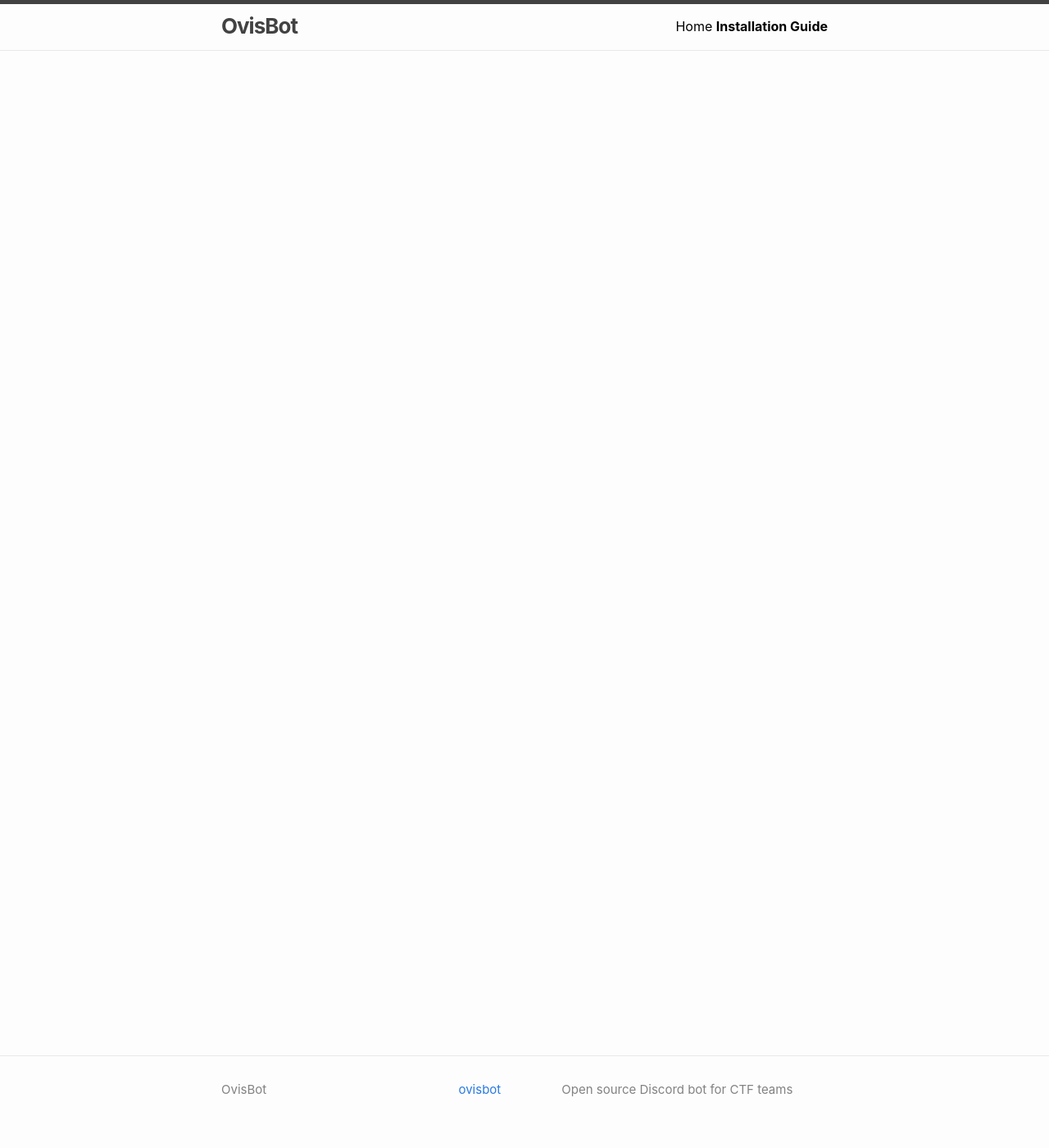
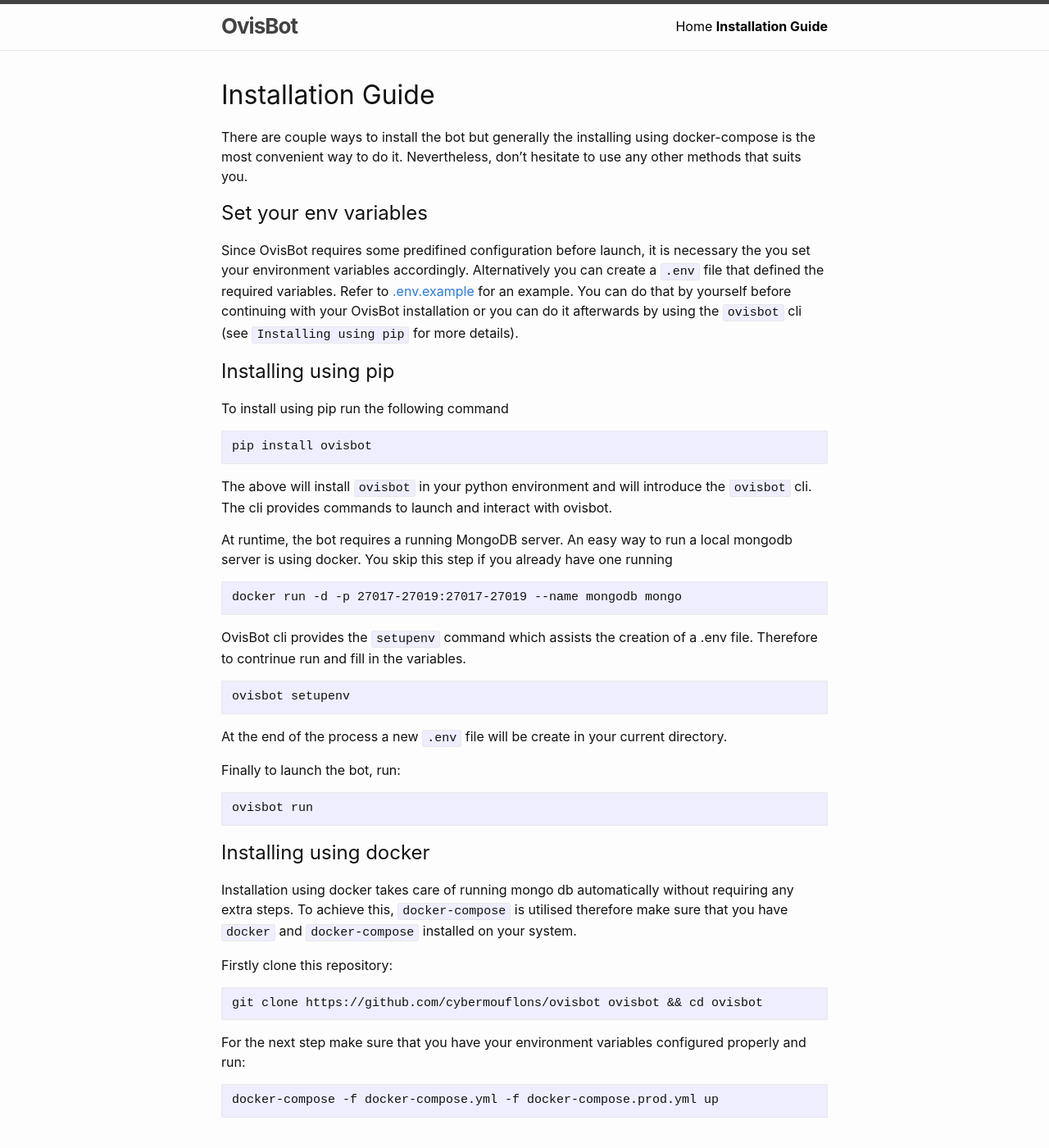
Before and after one commit to eioake01/git-workshop, a Jekyll site: the page built from docs/installation.markdown, in a window 1280 px wide and 1400 px high. Shown: the whole window at 82% size. Built offline with Jekyll 4.4.1, drawn with Linux system fonts in a browser that asks for light colours.

Commit message:
installation

````diff
--- a/docs/_config.yml
+++ b/docs/_config.yml
@@ -19,12 +19,10 @@
 # in the templates via {{ site.myvariable }}.
 
 title: OvisBot
-email: your-email@example.com
 description: Open source Discord bot for CTF teams
 baseurl: "/test" # the subpath of your site, e.g. /blog
 url: ""
-twitter_username: jekyllrb
-github_username:  jekyll
+github-repo: "https://github.com/cybermouflons/ovisbot/"
 
 # Build settings
 theme: minima
--- a/docs/installation.markdown
+++ b/docs/installation.markdown
@@ -3,3 +3,48 @@ layout: default
 title: Installation Guide
 permalink: /installation
 ---
+# Installation Guide
+There are couple ways to install the bot but generally the installing using docker-compose is the most convenient way to do it. Nevertheless, don't hesitate to use any other methods that suits you.
+
+## Set your env variables
+Since OvisBot requires some predifined configuration before launch, it is necessary the you set your environment variables accordingly. Alternatively you can create a `.env` file that defined the required variables. Refer to [.env.example]({{ site.github-repo }}/.env.exampl) for an example. You can do that by yourself before continuing with your OvisBot installation or you can do it afterwards by using the `ovisbot` cli (see `Installing using pip` for more details).
+
+
+## Installing using pip
+
+To install using pip run the following command
+```
+pip install ovisbot
+```
+The above will install `ovisbot` in your python environment and will introduce the `ovisbot` cli. The cli provides commands to launch and interact with ovisbot.
+
+At runtime, the bot requires a running MongoDB server. An easy way to run a local mongodb server is using docker. You skip this step if you already have one running
+```
+docker run -d -p 27017-27019:27017-27019 --name mongodb mongo
+```
+
+OvisBot cli provides the `setupenv` command which assists the creation of a .env file. Therefore to contrinue run and fill in the variables.
+
+```
+ovisbot setupenv
+```
+At the end of the process a new `.env` file will be create in your current directory.
+
+Finally to launch the bot, run:
+```
+ovisbot run
+```
+
+## Installing using docker
+
+Installation using docker takes care of running mongo db automatically without requiring any extra steps. To achieve this, `docker-compose` is utilised therefore make sure that you have `docker` and `docker-compose` installed on your system.
+
+Firstly clone this repository:
+```
+git clone https://github.com/cybermouflons/ovisbot ovisbot && cd ovisbot
+```
+
+For the next step make sure that you have your environment variables configured properly and run:
+```
+docker-compose -f docker-compose.yml -f docker-compose.prod.yml up
+```
````
Also changed, not shown: docs/about.markdown (deleted, +0 -18 lines).
